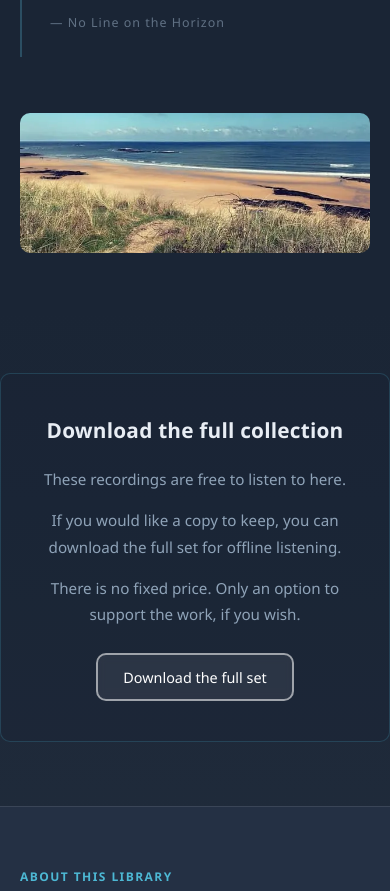
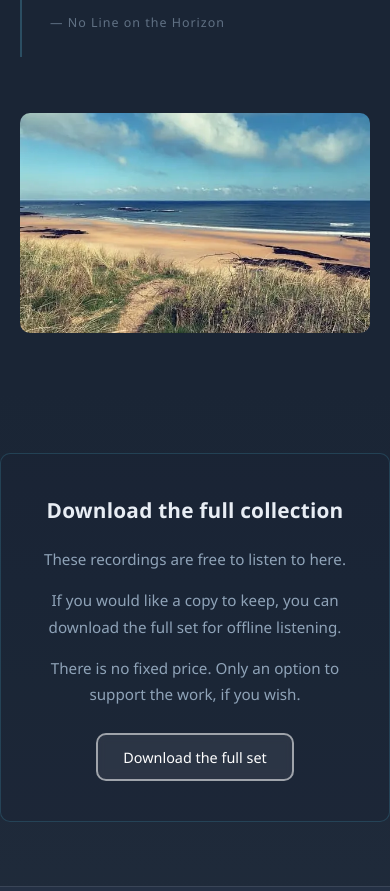
Before and after one commit to Dtwo-sys/mediakit-website, a plain HTML site: page index.html in a window 390 px wide. Shown: the part 7372-8263 px from the top of the page. Drawn offline with Linux system fonts and the light colour scheme.

Commit message:
Improve closing image crop: taller height and raised object-position
Increases closing image from 200px to 320px and shifts object-position
from center 55% to center 20% to reveal the sky, clouds, and dune path
instead of just sand and sea.

Co-Authored-By: Claude Sonnet 4.6 <noreply@anthropic.com>

```diff
--- a/css/style.css
+++ b/css/style.css
@@ -677,7 +677,7 @@ footer a { color: var(--accent); }
 .meditations-closing-image {
   grid-column: 1 / -1;
   width: 100%;
-  height: 200px;
+  height: 320px;
   overflow: hidden;
   border-radius: var(--radius);
   margin: 2rem 0 0;
@@ -687,13 +687,13 @@ footer a { color: var(--accent); }
   width: 100%;
   height: 100%;
   object-fit: cover;
-  object-position: center 55%;
+  object-position: center 20%;
   display: block;
 }
 
 @media (max-width: 768px) {
   .meditations-break-image { height: 200px; }
-  .meditations-closing-image { height: 140px; }
+  .meditations-closing-image { height: 220px; }
 }
 
 /* ── LISTEN NOW DROPDOWN & WELCOME BACK ────────────── */
```
